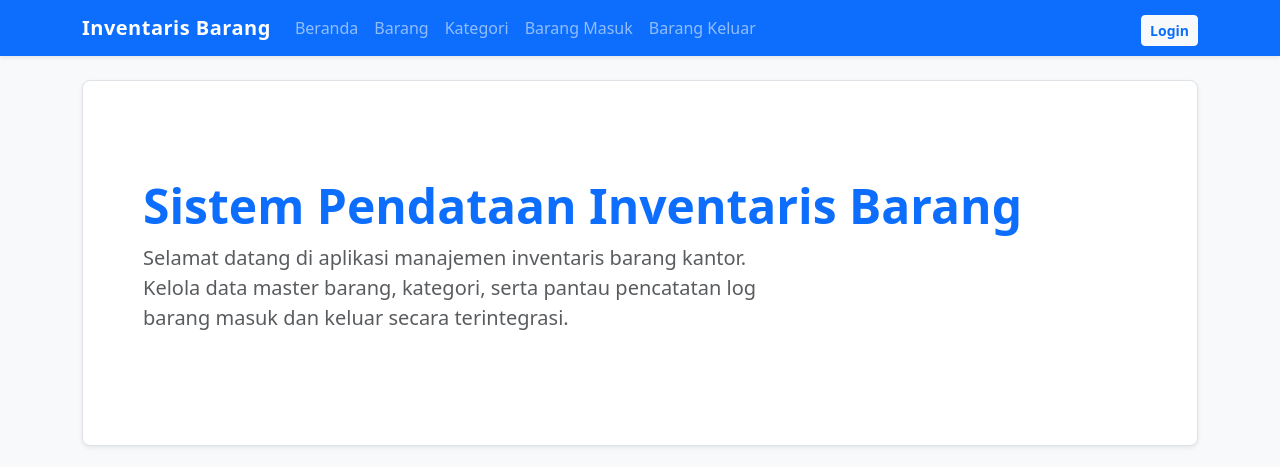
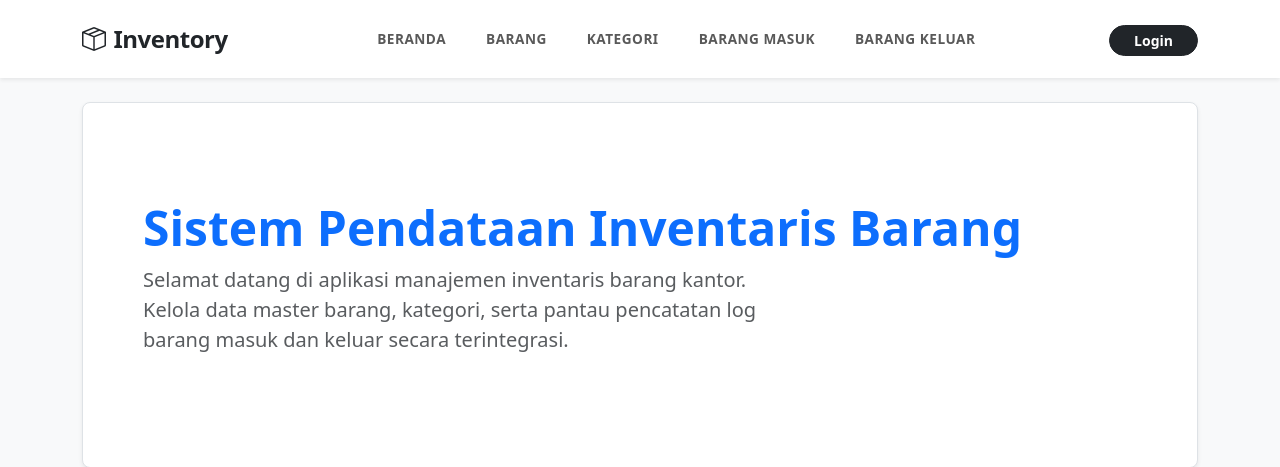
Before and after one commit to fahmihasann/Ujian_Akhir_Semester_Praktikum_Pemrograman_Web, a PHP site: page /inventaris-barang/index.php in a window 1280 px wide. Shown: the top 467 px of the page. Run offline with PHP 8.4, Linux system fonts and the light colour scheme; data that the repository does not hold is empty; a stand-in replaces the project's code that opens the database connection.

Commit message:
fix: merapikan tampilan UI

```diff
--- a/includes/header.php
+++ b/includes/header.php
@@ -14,21 +14,24 @@ $base_url = 'http://localhost/inventaris-barang';
     <title>Inventaris Barang</title>
 
     <link href="https://cdn.jsdelivr.net/npm/bootstrap@5.3.3/dist/css/bootstrap.min.css" rel="stylesheet">
+    <link rel="stylesheet" href="https://cdn.jsdelivr.net/npm/bootstrap-icons@1.11.3/font/bootstrap-icons.min.css">
 
     <link rel="stylesheet" href="<?= $base_url ?>/assets/css/style.css">
 </head>
 <body class="bg-light">
 
-    <nav class="navbar navbar-expand-lg navbar-dark bg-primary shadow-sm">
+    <nav class="navbar navbar-expand-lg navbar-light bg-white shadow-sm py-3">
         <div class="container">
-            <a class="navbar-brand fw-bold" href="<?= $base_url ?>/index.php">Inventaris Barang</a>
+            <a class="navbar-brand fw-bolder text-dark d-flex align-items-center gap-2" href="<?= $base_url ?>/index.php" style="font-size: 1.5rem; letter-spacing: -0.5px;">
+                <i class="bi bi-box-seam"></i> Inventory
+            </a>
 
             <button class="navbar-toggler" type="button" data-bs-toggle="collapse" data-bs-target="#navbarNav" aria-controls="navbarNav" aria-expanded="false" aria-label="Toggle navigation">
                 <span class="navbar-toggler-icon"></span>
             </button>
 
             <div class="collapse navbar-collapse" id="navbarNav">
-                <ul class="navbar-nav me-auto mb-2 mb-lg-0">
+                <ul class="navbar-nav mx-auto mb-2 mb-lg-0 gap-4 fw-semibold text-uppercase" style="font-size: 0.85rem; letter-spacing: 0.5px;">
                     <li class="nav-item">
                         <a class="nav-link" href="<?= $base_url ?>/index.php">Beranda</a>
                     </li>
@@ -46,17 +49,23 @@ $base_url = 'http://localhost/inventaris-barang';
                     </li>
                 </ul>
 
-                <ul class="navbar-nav">
+                <ul class="navbar-nav align-items-center gap-3">
                     <?php if (isset($_SESSION['id_user'])): ?>
-                        <li class="nav-item d-flex align-items-center">
-                            <span class="text-light me-3">Halo, <strong><?= htmlspecialchars($_SESSION['nama_lengkap']); ?></strong></span>
-                        </li>
-                        <li class="nav-item">
-                            <a class="btn btn-danger btn-sm mt-1" href="<?= $base_url ?>/logout.php">Logout</a>
+                        <li class="nav-item dropdown">
+                            <a class="nav-link d-flex align-items-center gap-2" href="#" id="navbarDropdown" role="button" data-bs-toggle="dropdown" aria-expanded="false" title="<?= htmlspecialchars($_SESSION['nama_lengkap']); ?>">
+                                <i class="bi bi-person fs-4 text-dark"></i>
+                            </a>
+                            <ul class="dropdown-menu dropdown-menu-end shadow border-0 mt-3" aria-labelledby="navbarDropdown">
+                                <li>
+                                    <span class="dropdown-item-text fw-bold"><?= htmlspecialchars($_SESSION['nama_lengkap']); ?></span>
+                                </li>
+                                <li><hr class="dropdown-divider"></li>
+                                <li><a class="dropdown-item text-danger" href="<?= $base_url ?>/logout.php"><i class="bi bi-box-arrow-right me-2"></i>Logout</a></li>
+                            </ul>
                         </li>
                     <?php else: ?>
                         <li class="nav-item">
-                            <a class="btn btn-light btn-sm mt-1 fw-bold text-primary" href="<?= $base_url ?>/login.php">Login</a>
+                            <a class="btn btn-dark btn-sm fw-bold px-4 rounded-pill mt-1" href="<?= $base_url ?>/login.php">Login</a>
                         </li>
                     <?php endif; ?>
                 </ul>
```
